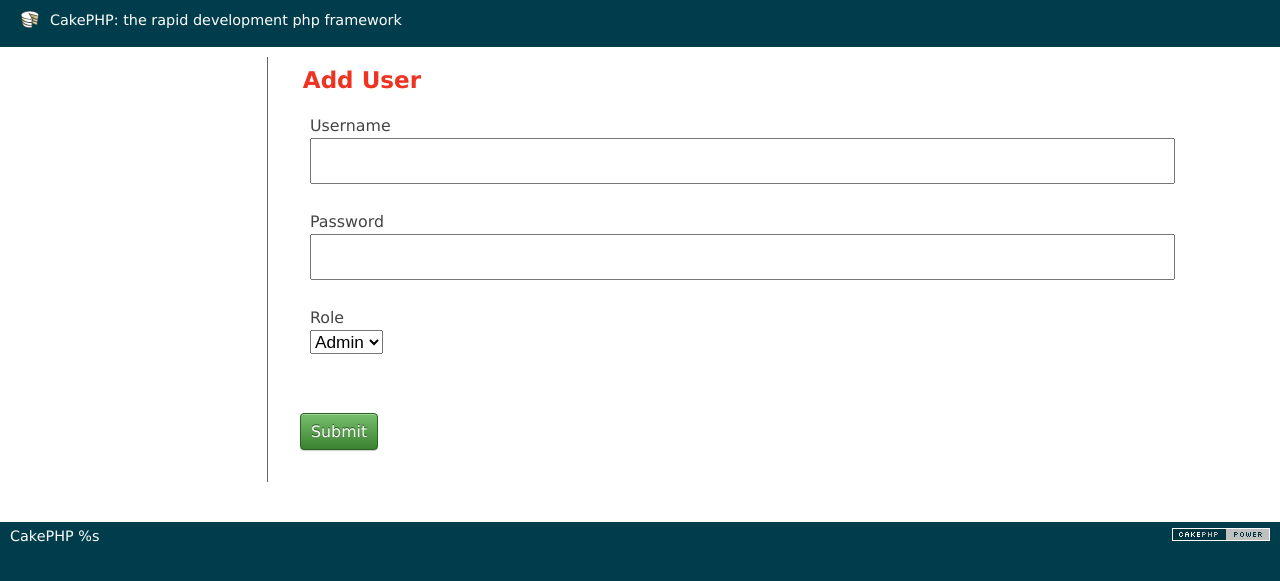
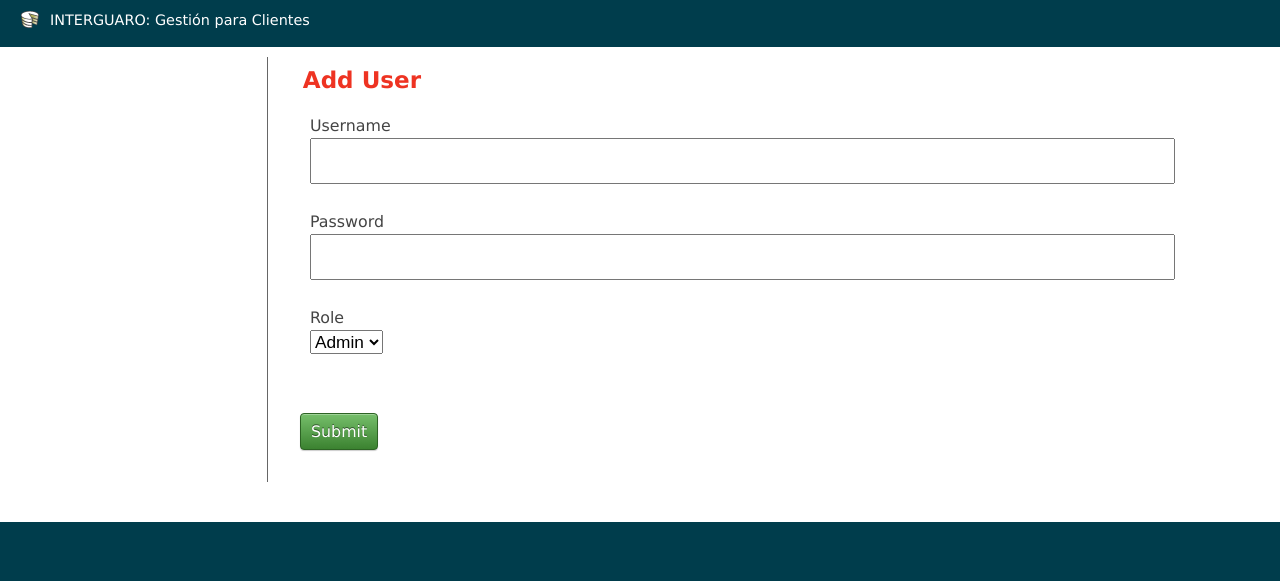
Before and after one commit to kuwox/buenavista, a CakePHP app: the page made by app/View/Users/add.ctp in a window 1280 px wide. Shown: the top 581 px of the page. Run offline with PHP 8.4 and a stand-in for CakePHP, Linux system fonts and the light colour scheme; the template is opened without the code that fills it, so the values that code supplies are empty; form fields are guessed from the names that the template uses; some libraries are stand-ins or nearby versions.

Commit message:
Modificación de variables $cakeDescription y $cakeVersion

```diff
--- a/app/View/Layouts/default.ctp
+++ b/app/View/Layouts/default.ctp
@@ -14,8 +14,8 @@
  * @license       http://www.opensource.org/licenses/mit-license.php MIT License
  */
 
-$cakeDescription = __d('cake_dev', 'CakePHP: the rapid development php framework');
-$cakeVersion = __d('cake_dev', 'CakePHP %s', Configure::version())
+$cakeDescription = __d('cake_dev', 'INTERGUARO: Gestión para Clientes');
+/**$cakeVersion = __d('cake_dev', 'CakePHP %s', Configure::version())*/
 ?>
 <!DOCTYPE html>
 <html>
@@ -38,7 +38,7 @@
 <body>
 	<div id="container">
 		<div id="header">
-			<h1><?php echo $this->Html->link($cakeDescription, 'http://cakephp.org'); ?></h1>
+			<h1><?php echo $this->Html->link($cakeDescription, 'http://www.interguaro.phpnet.us/buenavista'); ?></h1>
 		</div>
 		<div id="content">
 
@@ -47,14 +47,14 @@
 			<?php echo $this->fetch('content'); ?>
 		</div>
 		<div id="footer">
-			<?php echo $this->Html->link(
+			<!--<?php echo $this->Html->link(
 					$this->Html->image('cake.power.gif', array('alt' => $cakeDescription, 'border' => '0')),
 					'http://www.cakephp.org/',
 					array('target' => '_blank', 'escape' => false, 'id' => 'cake-powered')
 				);
-			?>
+			?>-->
 			<p>
-				<?php echo $cakeVersion; ?>
+				<!--<?php echo $cakeVersion; ?>-->
 			</p>
 		</div>
 	</div>
```
